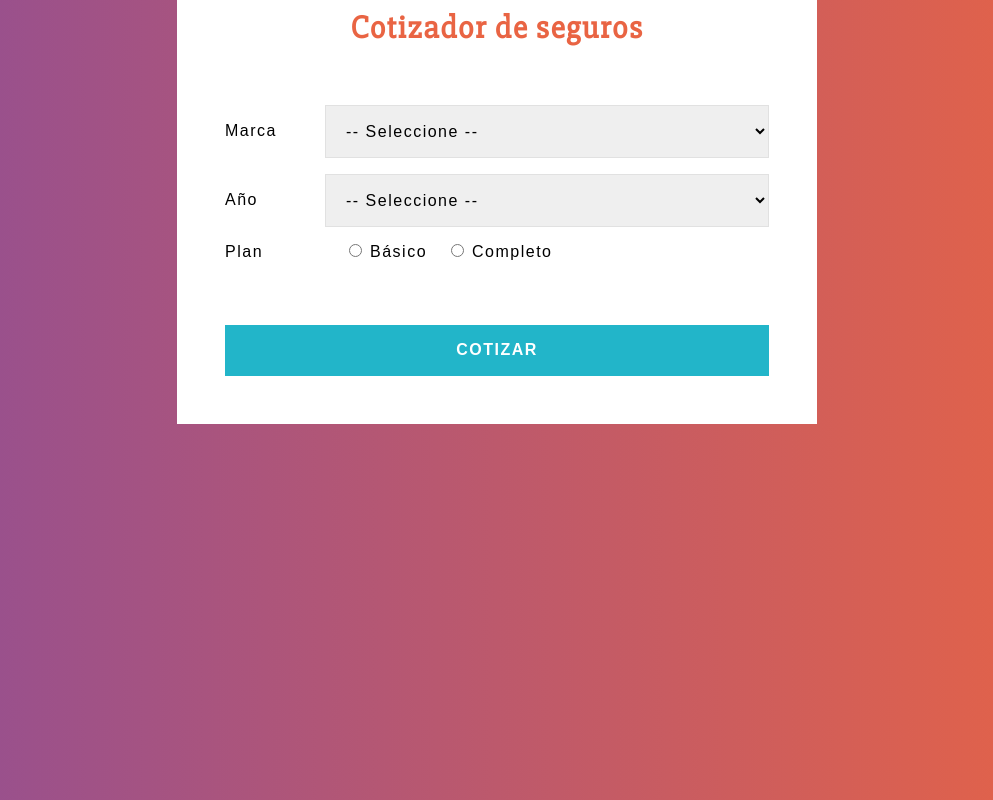
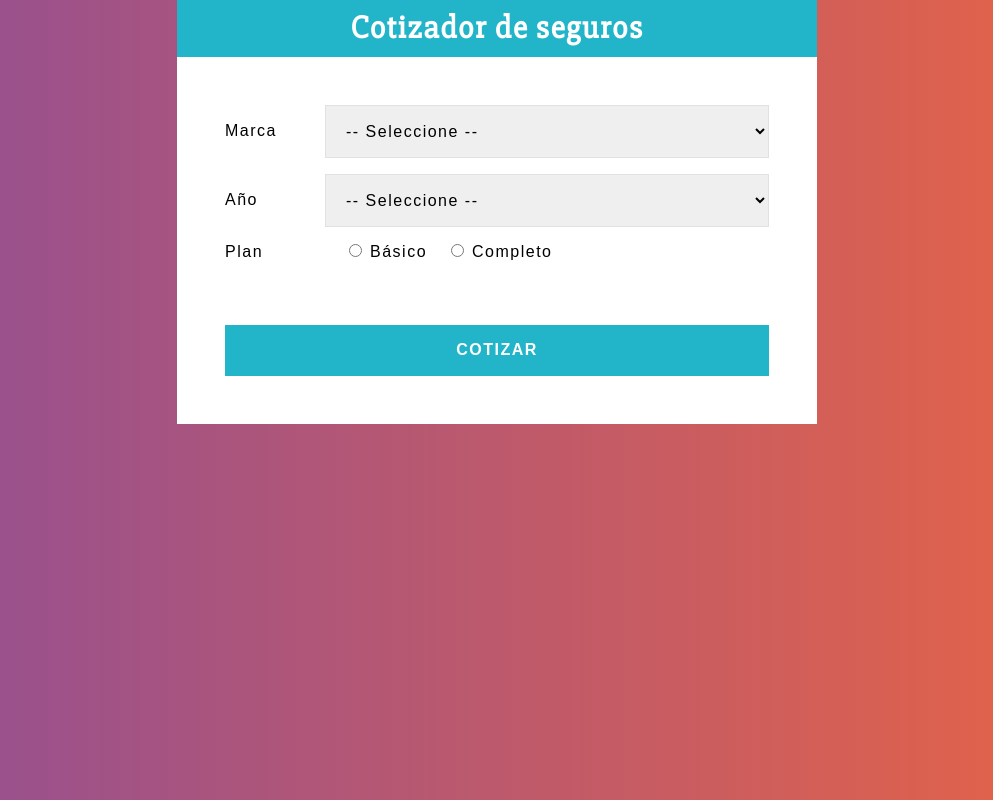
Before and after one commit to NewtonGrav/cotizador-seguros, a React (Create React App) app: page / in a window 1280 px wide. Shown: the whole page, without its empty margins (143-1136 px from the left). Built offline with nearby package versions, Linux system fonts and the light colour scheme.

Commit message:
style: Color del Header

```diff
--- a/src/components/Header.jsx
+++ b/src/components/Header.jsx
@@ -2,10 +2,10 @@ import React from 'react';
 import styled from '@emotion/styled'
 
 const ContenedorHeader = styled.header`
-	background: #fff;
 	padding: 10px;
 	font-weight: bold;
-	color: #e96443;
+	background: #22b5c9;
+	color: #fff;
 `;
 
 const TituloH1 = styled.h1`
```
